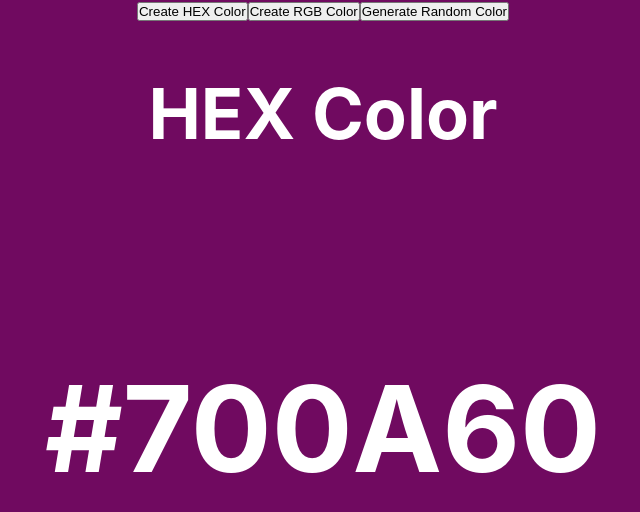
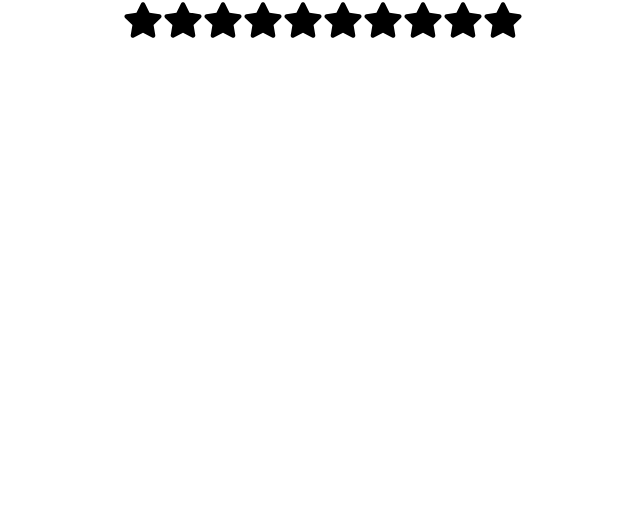
Before and after one commit to lucasgabriel2806/react-projects, a React (Create React App) app: page / in a window 1280 px wide. Shown: the top 512 px of the page, without its empty margins (317-957 px from the left). Built offline with nearby package versions, Linux system fonts and the light colour scheme.

Commit message:
Projeto Star Rating #02

```diff
--- a/src/App.jsx
+++ b/src/App.jsx
@@ -6,15 +6,17 @@ import Accordian2 from './components/accordian/Accordian2';
 
 import RandomColor from './components/random-color';
 
+import StarRating from './components/star-rating';
+
 function App() {
   return (
     <div className="App">
 
         {/* <Accordian /> */}
 
-        {/* <Accordian2 /> */}
+        {/* <RandomColor /> */}
 
-        <RandomColor />
+        <StarRating noOfStars={10} />
 
     </div>
   );
--- a/src/components/random-color/index.jsx
+++ b/src/components/random-color/index.jsx
@@ -1,4 +1,6 @@
-import { useEffect, useState } from "react"
+import { useEffect, useState } from "react";
+
+import './style.css';
 
 export default function RandomColor() {
 
--- /dev/null
+++ b/src/components/random-color/style.css
@@ -0,0 +1,6 @@
+button {
+    font-size: 1em;
+    font-weight: bold;
+    padding: 20px;
+    border-radius: 5px;
+}
--- a/src/components/star-rating/index.jsx
+++ b/src/components/star-rating/index.jsx
@@ -5,7 +5,6 @@ import {FaStar} from 'react-icons/fa';
 // Componente
 // O número de estrelas por é 5 caso nenhum valor seja passado
 export default function StarRating({noOfStars = 5}) {
-
 
     // states
 
@@ -18,9 +17,27 @@ export default function StarRating({noOfStars = 5}) {
     // funções para lidar com eventos
     function handleClick(getCurrentIndex) {
 
+        // console.log(getCurrentIndex);
+
+        setRating(getCurrentIndex);
+
     }
 
-    function handleMouseEnter
+    function handleMouseEnter(getCurrentIndex) {
+
+        // console.log(getCurrentIndex);
+
+        setHover(getCurrentIndex);
+
+    }
+
+    function handleMouseLeave(getCurrentIndex) {
+
+        // console.log(getCurrentIndex);
+
+        setHover(rating);
+
+    }
 
     return <div className="star-rating">
 
@@ -28,13 +45,16 @@ export default function StarRating({noOfStars = 5}) {
 
             [...Array(noOfStars)].map((_, index) => {
 
+                index += 1;
+
                 // key
                 return <FaStar
                 key={index}
-                onClick={}
-                onMouseMove={}
-                onMouseLeave={}
-                size={}
+                className={index <= (hover || rating) ? 'active' : 'inactive'}
+                onClick={() => handleClick(index)}
+                onMouseMove={() => handleMouseEnter(index)}
+                onMouseLeave={() => handleMouseLeave(index)}
+                size={40}
                 />
 
             })
```
